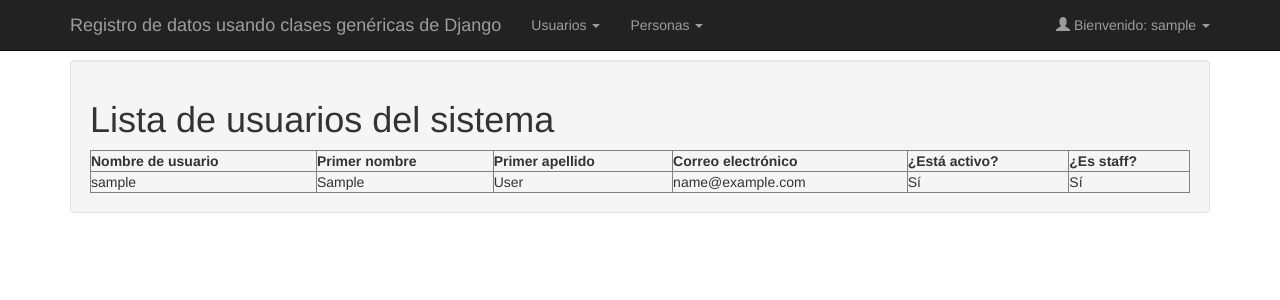
After one commit to argenisosorio/registro_vistas_clases, a Django app: page /list_users/ in a window 1280 px wide. The commit adds this page. Shown: the top 300 px of the page. Run offline with Django 3.2, Linux system fonts and the light colour scheme; the visitor is signed in with stand-in values (Sample User, id 1); data comes from the database, SQL or seed files in the repository; some libraries are stand-ins or nearby versions.

Commit message:
Agregada la plantilla para listar los usuarios del sistema

```diff
--- a/registro/templates/registro/base.html
+++ b/registro/templates/registro/base.html
@@ -50,8 +50,19 @@
       <div id="navbar" class="navbar-collapse collapse">
         <ul class="nav navbar-nav">
           {% if request.user.is_authenticated %}
-          <li><a href="{% url 'registro:consultar' %}">Lista</a></li>
-          <li><a href="{% url 'registro:registrar' %}">Registrar</a></li>
+          <li class="dropdown">
+            <a href="#" class="dropdown-toggle" data-toggle="dropdown" role="button" aria-haspopup="true" aria-expanded="false">Usuarios <span class="caret"></span></a>
+            <ul class="dropdown-menu">
+              <li><a href="{% url 'usuarios:list_users' %}">Lista</a></li>
+            </ul>
+          </li>
+          <li class="dropdown">
+            <a href="#" class="dropdown-toggle" data-toggle="dropdown" role="button" aria-haspopup="true" aria-expanded="false">Personas <span class="caret"></span></a>
+            <ul class="dropdown-menu">
+              <li><a href="{% url 'registro:consultar' %}">Lista</a></li>
+              <li><a href="{% url 'registro:registrar' %}">Registrar</a></li>
+            </ul>
+          </li>
           {% endif %}
         </ul>
         <ul class="nav navbar-nav navbar-right">
--- /dev/null
+++ b/usuarios/templates/usuarios/list_users.html
@@ -0,0 +1,37 @@
+{% extends "registro/base.html" %}
+{% block titulo %}Lista de usuarios del sistema{% endblock %}
+{% block cuerpo %}
+<h1>Lista de usuarios del sistema</h1>
+<table border="1px" cellpadding="0px" cellspacing="0px" style="width:100%">
+  <thead>
+    <tr>
+      <th>Nombre de usuario</th>
+      <th>Primer nombre</th>
+      <th>Primer apellido</th>
+      <th>Correo electrónico</th>
+      <th>¿Está activo?</th>
+      <th>¿Es staff?</th>
+    </tr>
+  </thead>
+  <tbody>
+    {% for user in object_list %}
+    <tr>
+      <td>{{ user.username }}</td>
+      <td>{{ user.first_name }}</td>
+      <td>{{ user.last_name }}</td>
+      <td>{{ user.email }}</td>
+      {% if user.is_staff == True %}
+        <td>Sí</td>
+      {% else %}
+        <td>No</td>
+      {% endif %}
+      {% if user.is_active == True %}
+        <td>Sí</td>
+      {% else %}
+        <td>No</td>
+      {% endif %}
+    </tr>
+    {% endfor %}
+  </tbody>
+</table>
+{% endblock %}
--- a/usuarios/urls.py
+++ b/usuarios/urls.py
@@ -2,10 +2,12 @@
 from django.conf.urls import patterns, url
 from usuarios import views
 from .views import *
+from django.contrib.auth.decorators import login_required
 
 
 urlpatterns = patterns('',
     url(r'^$', LoginView.as_view(), name = "login"),
     url(r'^register$', views.RegisterUser.as_view(), name='register'),
     url(r'logout/$', views.Logout.as_view(), name='logout'),
+    url(r'^list_users/$', login_required(views.ListUsers.as_view()), name='list_users'),
 )
--- a/usuarios/views.py
+++ b/usuarios/views.py
@@ -80,3 +80,11 @@ class Logout(View):
         """
         logout(request)
         return redirect('usuarios:login')
+
+
+class ListUsers(ListView):
+    """
+    Clase que permite consultar la lista de usuarios.
+    """
+    model = User
+    template_name = "usuarios/list_users.html"
```
Also changed, not shown: registro/templates/registro/persona_list.html (line endings or trailing spaces).
